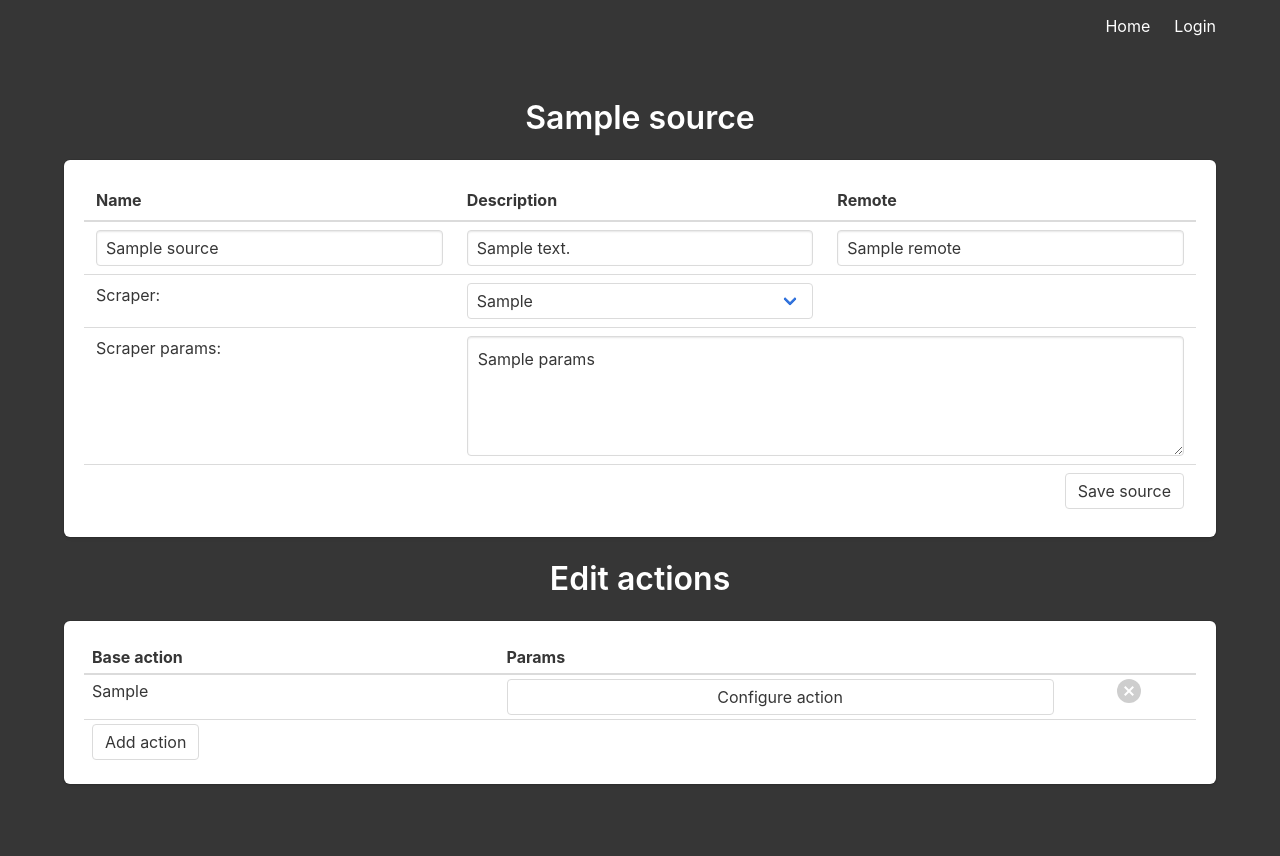
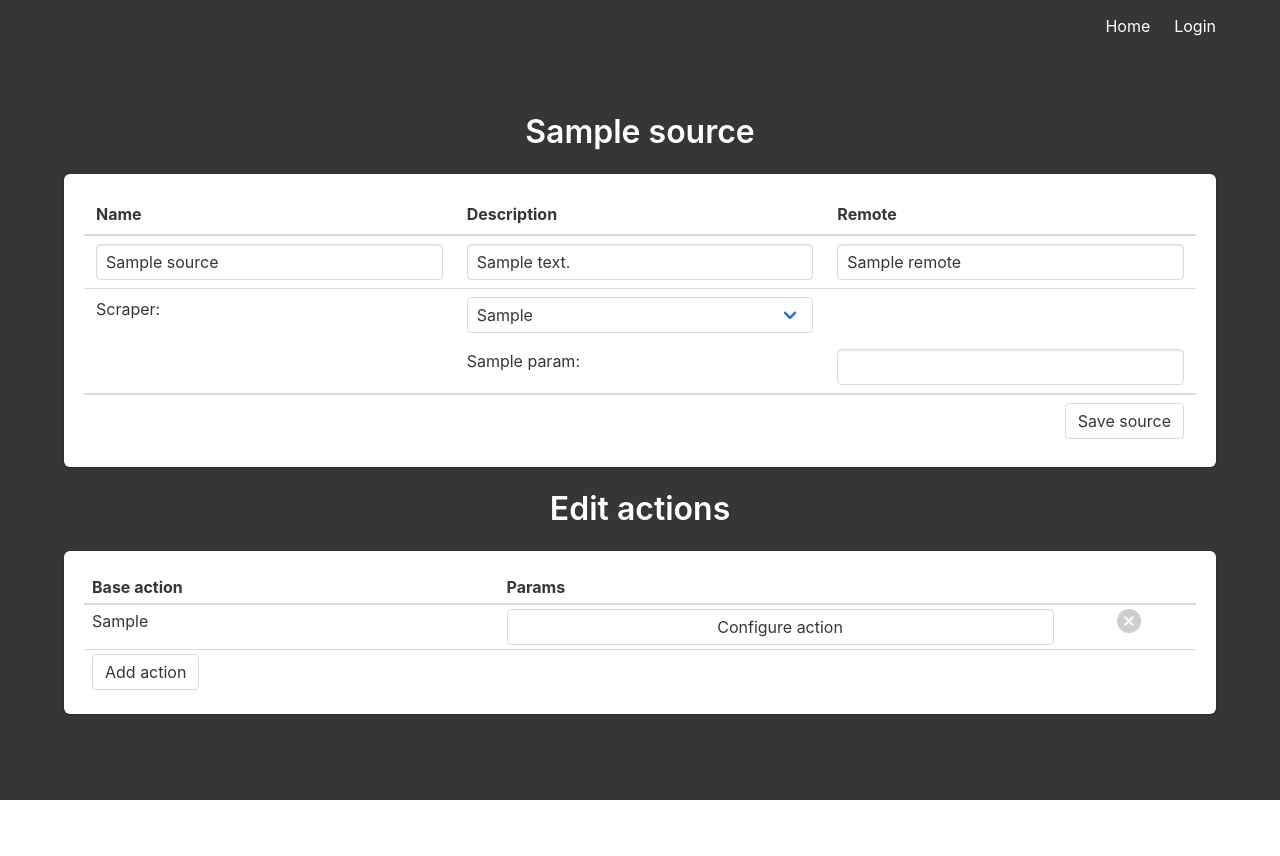
Before and after one commit to ystepanoff/updaemon, a Flask app: template web/templates/source.html in a window 1280 px wide. After the commit the page ends 800 px from the top, so only its background shows below. Run offline with Flask 2, Linux system fonts and the light colour scheme; the template is opened without the code that fills it: most values are stand-ins (such as "Sample title", 1, 10 or a date in 2020); parts of the project's set-up code (start-up, migrations or seed data) failed here and were passed over.

Commit message:
dev-8: scraper params UI draft

```diff
--- a/web/static/web.js
+++ b/web/static/web.js
@@ -51,6 +51,9 @@ $(document).ready(function() {
                 alert(exception.toString());
             }
         });
+        $('#sourceScraperId').change(function () {
+            for
+        });
     }
 
     for (let actionModal of actionModals) {
@@ -77,7 +80,6 @@ $(document).ready(function() {
                     modal.removeClass('is-active');
                 }
             ).done(() => location.reload()).fail(function (xhr, status, error) {
-                alert(error);
             });
         });
     }
--- a/web/templates/source.html
+++ b/web/templates/source.html
@@ -1,7 +1,7 @@
 {% extends "base.html" %}
 
 {% block content %}
-<h1 class="title">
+<h1 class="title" xmlns="http://www.w3.org/1999/html">
     {{ source.name }}
 </h1>
 <input id="sourceId" type="hidden" value="{{ source_id }}" />
@@ -20,6 +20,7 @@
                 <th>Remote</th>
             </tr>
         </thead>
+
         <tbody>
             <tr>
                 <td><input id="sourceName" class="input" type="text" name="name" value="{{ source.name }}" /></td>
@@ -44,14 +45,23 @@
                 </td>
                 <td></td>
             </tr>
+        </tbody>
 
+        {% for base_scraper in base_scrapers %}
+        <tbody id="scraperParams-{{ base_scraper.id }}" {% if base_scraper.id != source.scraper_id %}class="is-hidden"{% endif %}>
+            {% for param in base_scraper.params_order %}
             <tr>
-                <td>Scraper params:</td>
-                <td colspan="2">
-                    <textarea id="sourceParams" class="textarea" name="params">{{ source.params }}</textarea>
+                <td></td>
+                <td>{{ param }}:</td>
+                <td>
+                    <input id="scraperParam-{{ param }}" class="input" type="text" name="{{ param }}"/>
                 </td>
             </tr>
+            {% endfor %}
+        </tbody>
+        {% endfor %}
 
+        <tfoot>
             <tr>
                 <td></td>
                 <td></td>
@@ -59,7 +69,7 @@
                     <button id="saveSourceButton" class="button">Save source</button>
                 </td>
             </tr>
-        </tbody>
+        </tfoot>
     </table>
 </div>
 <h1 class="title">
```
Also changed, not shown: web/models.py (+4 -3 lines).
